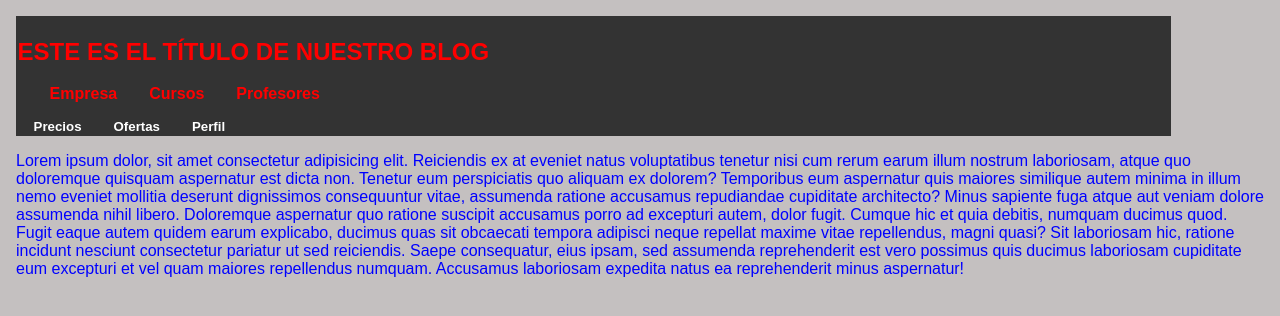
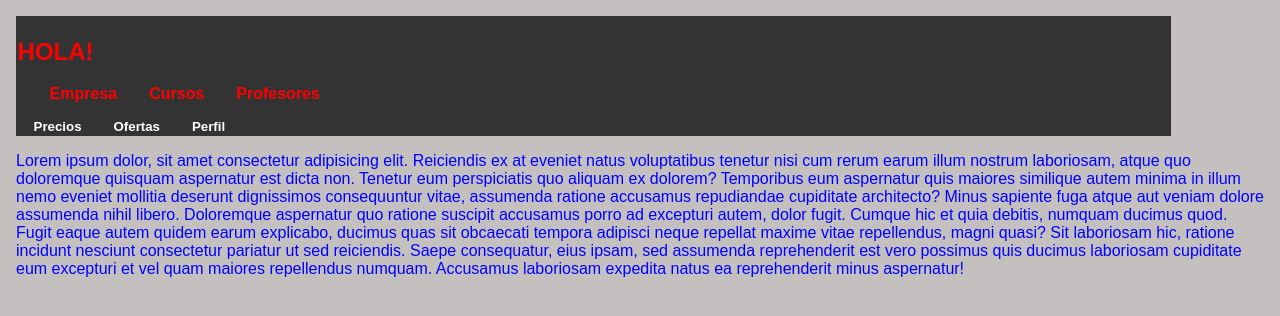
Before and after one commit to vic505/BLOG-CURSO-GIT-Y-GITHUB, a plain HTML site: page index.html in a window 1280 px wide. Drawn offline with Linux system fonts and the light colour scheme.

Commit message:
Cambio del título

```diff
--- a/index.html
+++ b/index.html
@@ -9,7 +9,7 @@
 </head>
 <body>
     <article class="cabecera">
-        <h1>ESTE ES EL TÍTULO DE NUESTRO BLOG</h1>
+        <h1>HOLA!</h1>
         <div class="menu">
             <h4>Empresa</h4>
             <h4>Cursos</h4>
```
